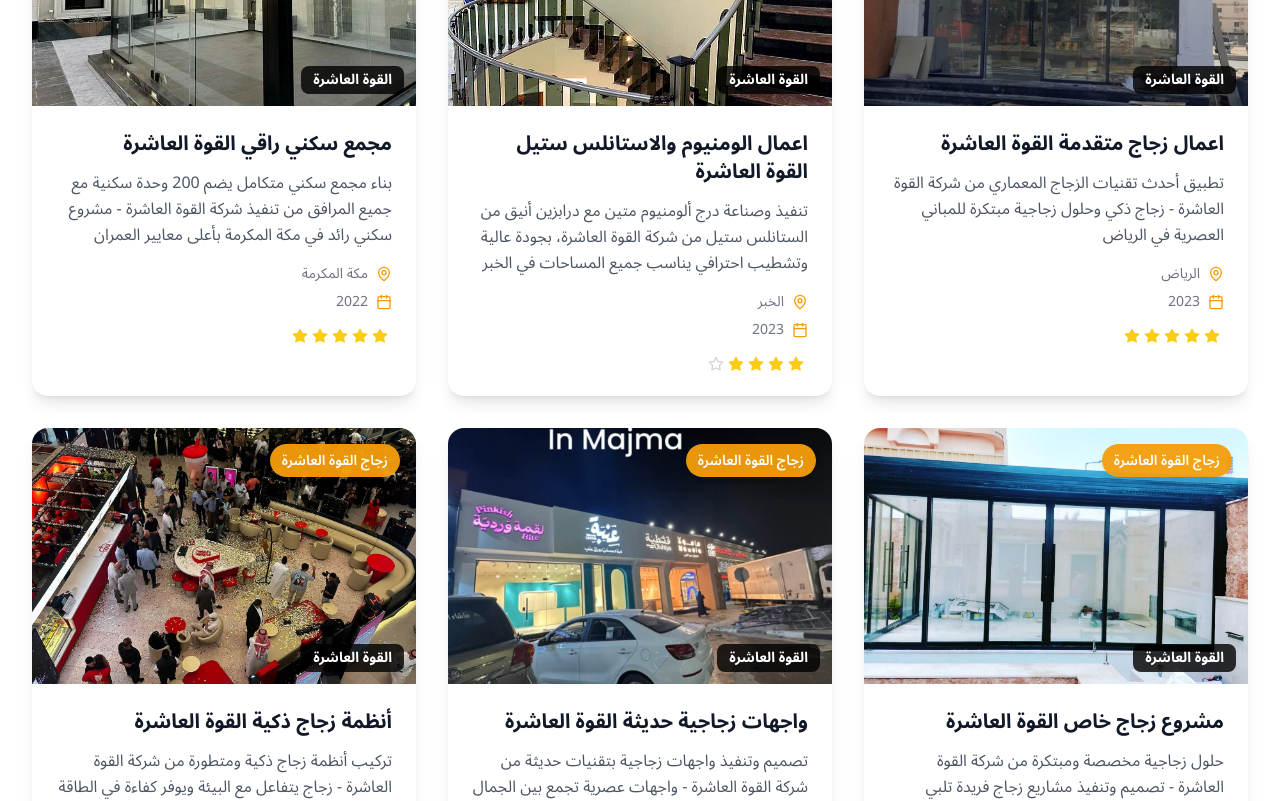
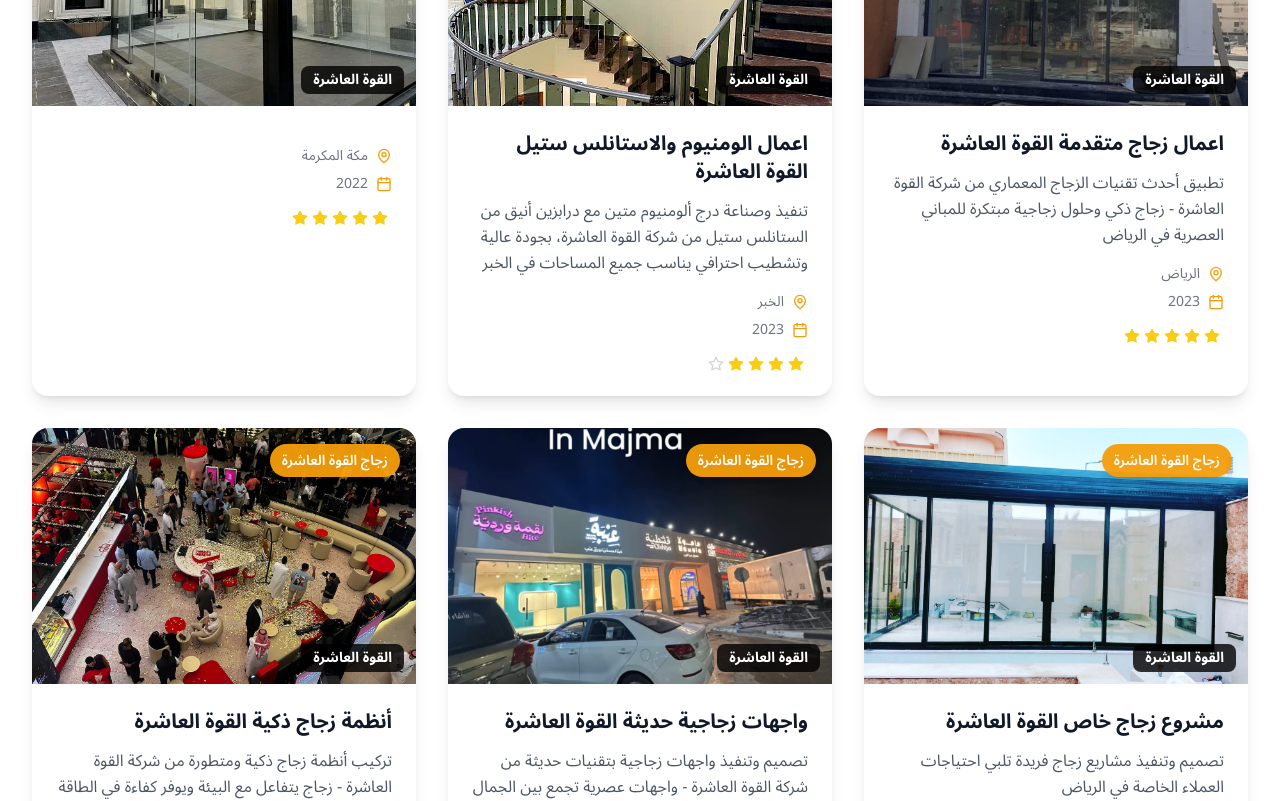
Before and after one commit to waheeb71/Tenth_Power, a React (Vite) app: page /projects in a window 1280 px wide. Shown: the part 1300-2101 px from the top of the page. Built offline with nearby package versions, Linux system fonts and the light colour scheme.

Commit message:
list commit pro 2

```diff
--- a/src/pages/Projects.tsx
+++ b/src/pages/Projects.tsx
@@ -151,10 +151,10 @@ const Projects: React.FC = () => {
     },
     {
       id: '6',
-      title: 'مجمع سكني راقي القوة العاشرة',
-      seoTitle: 'مجمع سكني راقي القوة العاشرة - 200 وحدة مكة المكرمة 2022',
+      title: "",
+      seoTitle: "",
       category: 'contracting',
-      description: 'بناء مجمع سكني متكامل يضم 200 وحدة سكنية مع جميع المرافق من تنفيذ شركة القوة العاشرة - مشروع سكني رائد في مكة المكرمة بأعلى معايير العمران',
+      description: "",
       image: '/images/al-quwwa-al-ashira-residential-makkah-2022.jpeg',
       location: 'مكة المكرمة',
       date: '2022',
@@ -166,7 +166,7 @@ const Projects: React.FC = () => {
       title: 'مشروع زجاج خاص القوة العاشرة',
       seoTitle: 'مشروع زجاج خاص القوة العاشرة - حلول زجاجية مخصصة الرياض 2025',
       category: 'glass',
-      description: 'حلول زجاجية مخصصة ومبتكرة من شركة القوة العاشرة - تصميم وتنفيذ مشاريع زجاج فريدة تلبي احتياجات العملاء الخاصة في الرياض',
+      description: ' تصميم وتنفيذ مشاريع زجاج فريدة تلبي احتياجات العملاء الخاصة في الرياض',
       image: '/images/al-quwwa-al-ashira-custom-glass-riyadh-2025-1.jpeg',
       location: 'الرياض',
       date: '2025',
```
